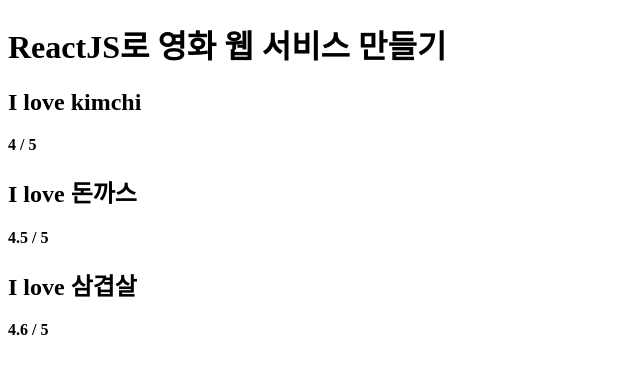
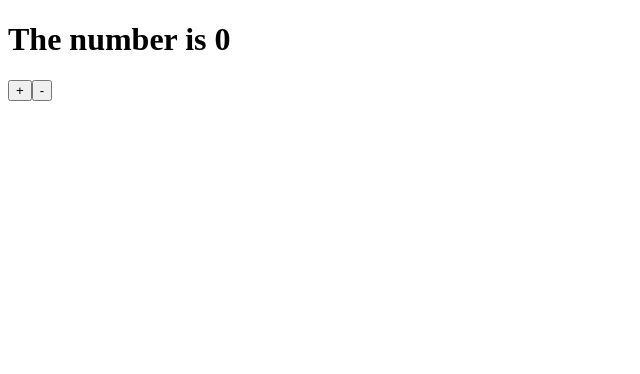
Before and after one commit to dinomoon/movie_app, a React (Create React App) app: page / in a window 1280 px wide. Shown: the top 374 px of the page, without its empty margins (0-640 px from the left). Built offline with nearby package versions, Linux system fonts and the light colour scheme; the HTML template or start-up script is replaced by a standard one.

Commit message:
Class Components and State

```diff
--- a/src/App.js
+++ b/src/App.js
@@ -1,38 +1,27 @@
 import React, { Fragment } from "react";
 import PropTypes from "prop-types";
 
-// function Potato(props) {
-//   return <p>I love {props.favorite}</p>;
-// }
-function Food({ name, rating }) {
-  return (
-    <Fragment>
-      <h2>I love {name}</h2>
-      <strong>{rating} / 5</strong>
-    </Fragment>
-  );
-}
-
-const foodILike = [
-  { id: 1, name: "kimchi", rating: 4 },
-  { id: 2, name: "돈까스", rating: 4.5 },
-  { id: 3, name: "삼겹살", rating: 4.6 },
-];
-
-Food.propTypes = {
-  name: PropTypes.string.isRequired,
-  rating: PropTypes.number,
-};
-
-function App() {
-  return (
-    <Fragment>
-      <h1>ReactJS로 영화 웹 서비스 만들기</h1>
-      {foodILike.map((food) => (
-        <Food key={food.id} name={food.name} rating={food.rating} />
-      ))}
-    </Fragment>
-  );
+class App extends React.Component {
+  state = {
+    count: 0,
+  };
+  add = () => {
+    console.log("add");
+  };
+  minus = () => {
+    console.log("minus");
+  };
+  render() {
+    return (
+      <Fragment>
+        <div>
+          <h1>The number is {this.state.count}</h1>
+          <button onClick={this.add}>+</button>
+          <button onClick={this.minus}>-</button>
+        </div>
+      </Fragment>
+    );
+  }
 }
 
 export default App;
```
Also changed, not shown: 1 other file (tests, documents, lock files or other folders).
